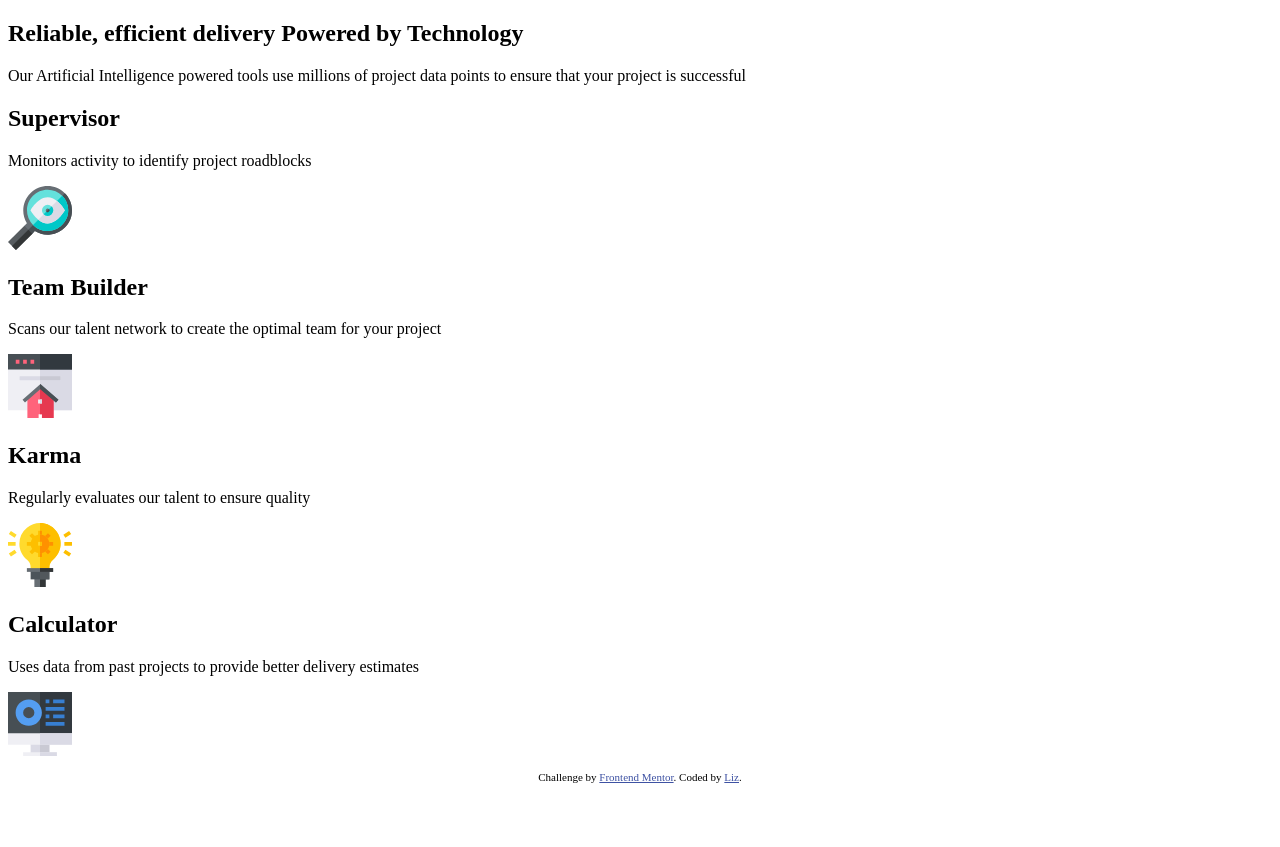
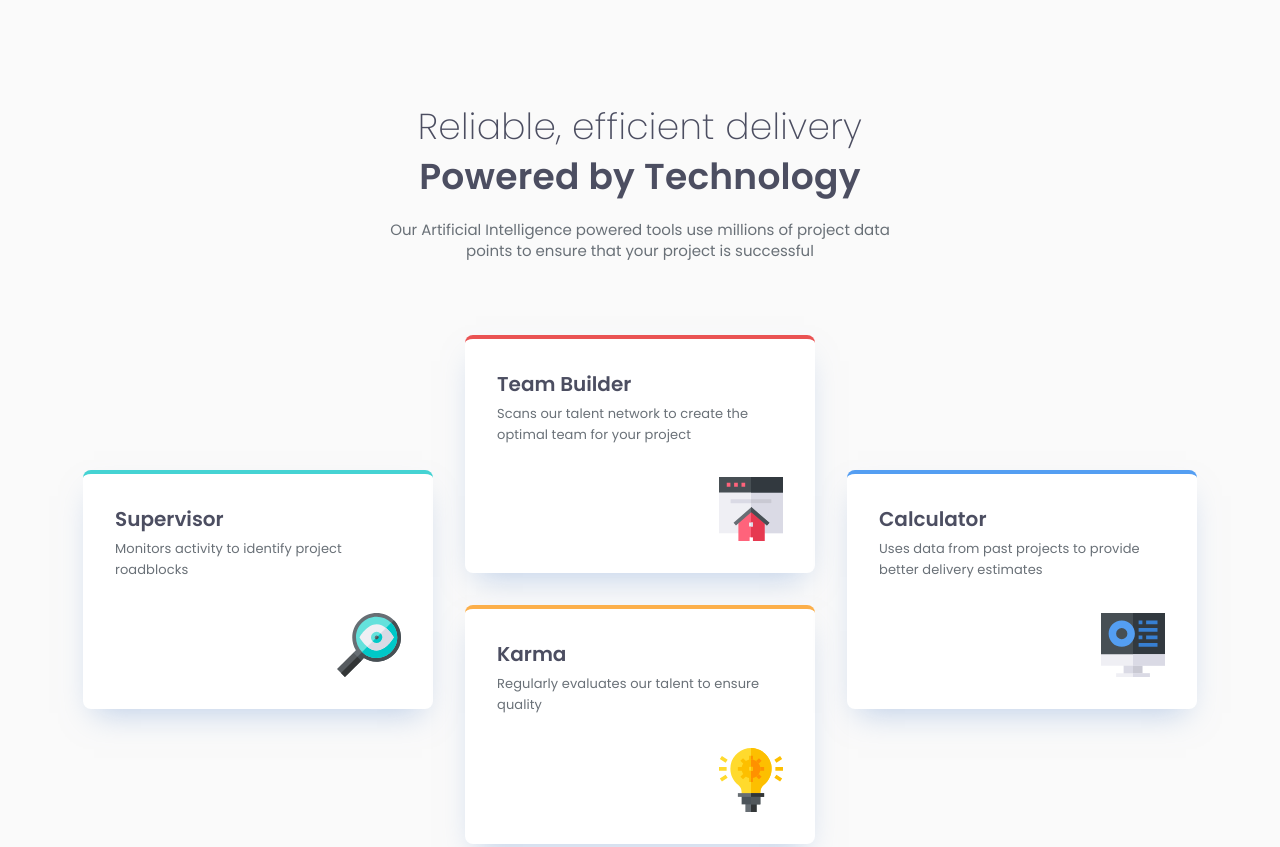
Before and after one commit to Coder-Liz/four-card-feature-section, a plain HTML site: page index.html in a window 1280 px wide. Shown: the top 847 px of the page. Before the commit the page ends 800 px from the top, so only its background shows below. Drawn offline with Linux system fonts and the light colour scheme.

Commit message:
CSS styling & update index.html

```diff
--- a/index.html
+++ b/index.html
@@ -31,40 +31,66 @@
       <section class="feature">
         <div class="wrapper feature__wrapper-title">
           <h1 class="feature__title">
-            Reliable, efficient delivery <span>Powered by Technology</span>
+            Reliable, efficient delivery <br /><span
+              >Powered by Technology</span
+            >
           </h1>
           <p class="feature__description">
             Our Artificial Intelligence powered tools use millions of project
             data points to ensure that your project is successful
           </p>
         </div>
-        <div class="feature__card-wrapper">
+        <div class="wrapper feature__card-wrapper">
           <div class="feature__layout-grid">
-            <div class="feature__card">
+            <div class="feature__card border-top-cyan">
+              <div class="feature__card-text">
                 <h2>Supervisor</h2>
                 <p>Monitors activity to identify project roadblocks</p>
-              <img src="/img/icon-supervisor.svg" alt="" />
               </div>
-            <div class="feature__card">
+              <img
+                class="feature__card-image"
+                src="/img/icon-supervisor.svg"
+                alt=""
+              />
+            </div>
+            <div class="feature__card border-top-red">
+              <div class="feature__card-text">
                 <h2>Team Builder</h2>
                 <p>
                   Scans our talent network to create the optimal team for your
                   project
                 </p>
-              <img src="/img/icon-team-builder.svg" alt="" />
               </div>
-            <div class="feature__card">
+              <img
+                class="feature__card-image"
+                src="/img/icon-team-builder.svg"
+                alt=""
+              />
+            </div>
+            <div class="feature__card border-top-orange">
+              <div class="feature__card-text">
                 <h2>Karma</h2>
                 <p>Regularly evaluates our talent to ensure quality</p>
-              <img src="/img/icon-karma.svg" alt="" />
               </div>
-            <div class="feature__card">
+              <img
+                class="feature__card-image"
+                src="/img/icon-karma.svg"
+                alt=""
+              />
+            </div>
+            <div class="feature__card border-top-blue">
+              <div class="feature__card-text">
                 <h2>Calculator</h2>
                 <p>
                   Uses data from past projects to provide better delivery
                   estimates
                 </p>
-              <img src="/img/icon-calculator.svg" alt="" />
+              </div>
+              <img
+                class="feature__card-image"
+                src="/img/icon-calculator.svg"
+                alt=""
+              />
             </div>
           </div>
         </div>
--- a/style.css
+++ b/style.css
@@ -0,0 +1,217 @@
+/* poppins-200 - latin */
+@font-face {
+  font-display: swap; /* Check https://developer.mozilla.org/en-US/docs/Web/CSS/@font-face/font-display for other options. */
+  font-family: 'Poppins';
+  font-style: normal;
+  font-weight: 200;
+  src: url('../fonts/poppins-v22-latin-200.woff2') format('woff2'); /* Chrome 36+, Opera 23+, Firefox 39+, Safari 12+, iOS 10+ */
+}
+/* poppins-regular - latin */
+@font-face {
+  font-display: swap; /* Check https://developer.mozilla.org/en-US/docs/Web/CSS/@font-face/font-display for other options. */
+  font-family: 'Poppins';
+  font-style: normal;
+  font-weight: 400;
+  src: url('../fonts/poppins-v22-latin-regular.woff2') format('woff2'); /* Chrome 36+, Opera 23+, Firefox 39+, Safari 12+, iOS 10+ */
+}
+/* poppins-600 - latin */
+@font-face {
+  font-display: swap; /* Check https://developer.mozilla.org/en-US/docs/Web/CSS/@font-face/font-display for other options. */
+  font-family: 'Poppins';
+  font-style: normal;
+  font-weight: 600;
+  src: url('../fonts/poppins-v22-latin-600.woff2') format('woff2'); /* Chrome 36+, Opera 23+, Firefox 39+, Safari 12+, iOS 10+ */
+}
+
+:root {
+  --main-bg: #fafafa;
+  --clr-red: hsl(0, 78%, 62%);
+  --clr-cyan: hsl(180, 62%, 55%);
+  --clr-orange: hsl(34, 97%, 64%);
+  --clr-blue: hsl(212, 86%, 64%);
+
+  --card-bg: hsl(0, 0%, 100%);
+  --dark-text: hsl(234, 12%, 34%);
+  --light-text: hsl(212, 6%, 44%);
+}
+
+* {
+  margin: 0;
+  padding: 0;
+  box-sizing: border-box;
+}
+
+img {
+  display: block;
+  height: auto;
+}
+
+body {
+  font-family: 'Poppins', Arial, Helvetica, sans-serif;
+  background: var(--main-bg);
+  color: var(--light-text);
+}
+
+.feature {
+  display: grid;
+  gap: 60px;
+  padding-block: 56px;
+}
+
+.wrapper {
+  width: calc(100% - 3.813rem);
+  margin-inline: auto;
+}
+
+.feature__wrapper-title {
+  max-width: 540px;
+  text-align: center;
+  display: grid;
+  gap: 16px;
+}
+
+.feature__title {
+  font-size: 1.5rem;
+  font-size: clamp(1.5rem, 1.16rem + 1.45vw, 2.25rem);
+  font-weight: 200;
+  line-height: 1.4;
+  letter-spacing: 0.25px;
+  color: var(--dark-text);
+}
+
+.feature__title span {
+  font-weight: 600;
+}
+
+.feature__description {
+  font-size: 0.938rem;
+  line-height: 1.4;
+}
+
+.feature__layout-grid {
+  display: grid;
+  grid-auto-columns: 1fr;
+  gap: 32px;
+}
+
+.feature__card {
+  display: grid;
+  gap: 32px;
+  padding: 32px;
+  border-radius: 8px;
+  border-top: 4px solid;
+  background: var(--card-bg);
+  box-shadow: 0 15px 30px -11px hsl(215, 50%, 67%, 0.5);
+}
+
+.border-top-cyan {
+  border-color: var(--clr-cyan);
+}
+.border-top-red {
+  border-color: var(--clr-red);
+}
+.border-top-orange {
+  border-color: var(--clr-orange);
+}
+.border-top-blue {
+  border-color: var(--clr-blue);
+}
+
+.feature__card-text {
+  display: grid;
+  gap: 6px;
+}
+
+.feature__card-text > h2 {
+  font-size: 20px;
+  line-height: 1.35;
+  font-weight: 600;
+  color: var(--dark-text);
+}
+
+.feature__card-text > p {
+  font-size: 0.813rem;
+  line-height: 1.6;
+  letter-spacing: 0.09px;
+  color: var(--light-text);
+}
+
+.feature__card-image {
+  margin-left: auto;
+}
+
+@media (min-width: 600px) {
+  .feature {
+    gap: 74px;
+    padding-block: 80px;
+  }
+
+  .feature__card-wrapper {
+    max-width: 640px;
+  }
+
+  .feature__layout-grid {
+    display: grid;
+    grid-template-columns: repeat(4, 1fr);
+    grid-template-areas:
+      '. one one .'
+      'two two three three'
+      '. four four .';
+    gap: 32px;
+    justify-items: center;
+  }
+
+  .feature__layout-grid > :nth-child(1) {
+    grid-area: one;
+  }
+
+  .feature__layout-grid > :nth-child(2) {
+    grid-area: two;
+  }
+
+  .feature__layout-grid > :nth-child(3) {
+    grid-area: three;
+  }
+
+  .feature__layout-grid > :nth-child(4) {
+    grid-area: four;
+  }
+}
+
+@media (min-width: 900px) {
+  .feature {
+    gap: 74px;
+    padding-block: 102px;
+  }
+
+  .feature__card-wrapper {
+    max-width: 1114px;
+  }
+
+  .feature__layout-grid {
+    display: grid;
+    grid-template-columns: repeat(3, 1fr);
+    grid-template-areas:
+      '. two .'
+      'one two four'
+      'one three four'
+      '. three .';
+    gap: 32px;
+  }
+
+  .feature__layout-grid > :nth-child(1) {
+    grid-area: one;
+  }
+
+  .feature__layout-grid > :nth-child(2) {
+    grid-area: two;
+  }
+
+  .feature__layout-grid > :nth-child(3) {
+    grid-area: three;
+  }
+
+  .feature__layout-grid > :nth-child(4) {
+    grid-area: four;
+  }
+}
```
Lines whose indentation alone changed are shown as unchanged.
